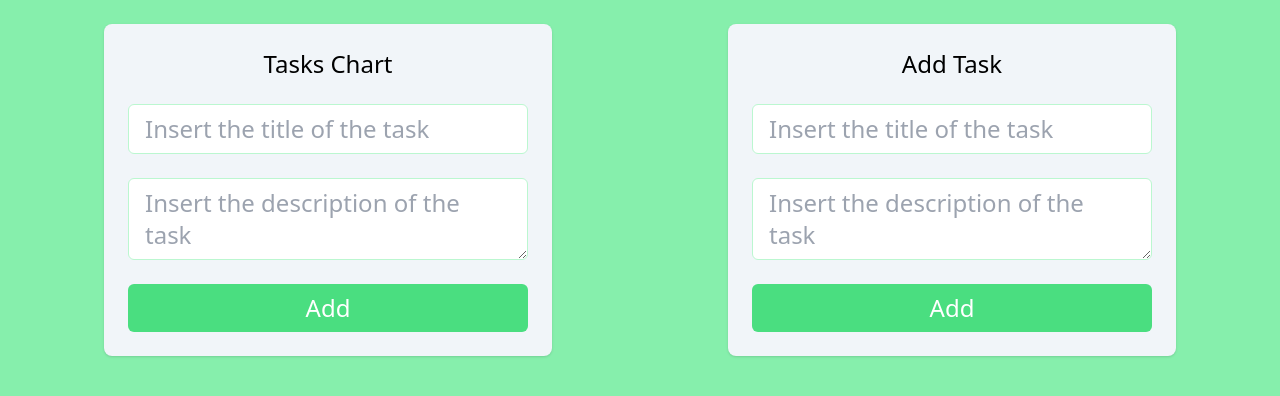
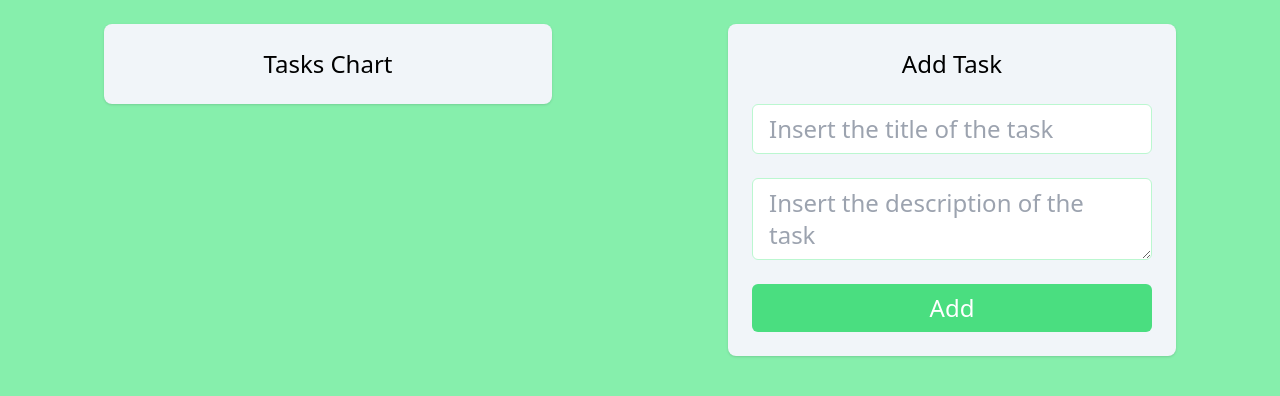
Before and after one commit to AurinoMSMF/React-To-Do, a React (Vite) app: page / in a window 1280 px wide. Shown: the top 396 px of the page. Built offline with nearby package versions, Linux system fonts and the light colour scheme.

Commit message:
Hotfix: Task Chart em desenvolvimento.

```diff
--- a/src/components/TasksChart.jsx
+++ b/src/components/TasksChart.jsx
@@ -9,7 +9,7 @@ function TasksChart({ onAddNewTask }) {
   return (
     <div className="h-fit p-6 space-y-2 bg-slate-100 rounded-lg shadow flex flex-col gap-4">
       <h1>Tasks Chart</h1>
-      <input
+      {/* <input
         className="rounded-md border border-green-200 outline-green-600 px-4 py-2"
         name="title"
         type="text"
@@ -36,7 +36,7 @@ function TasksChart({ onAddNewTask }) {
         className="rounded-md bg-green-400 text-white px-4 py-2 text-medium"
       >
         Add
-      </button>
+      </button> */}
       {/* <div>
         <canvas id="myChart"></canvas>
       </div>
```
